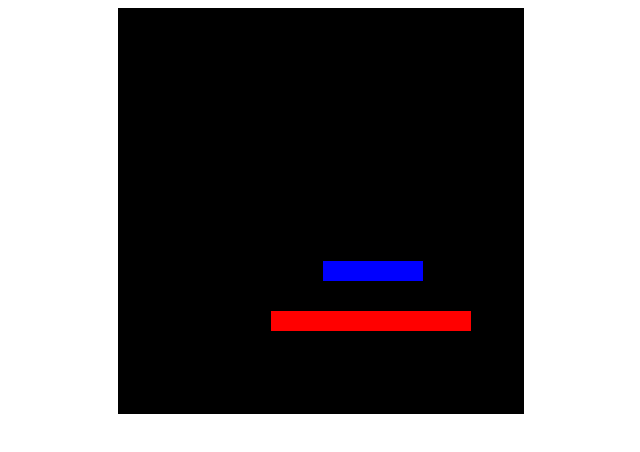
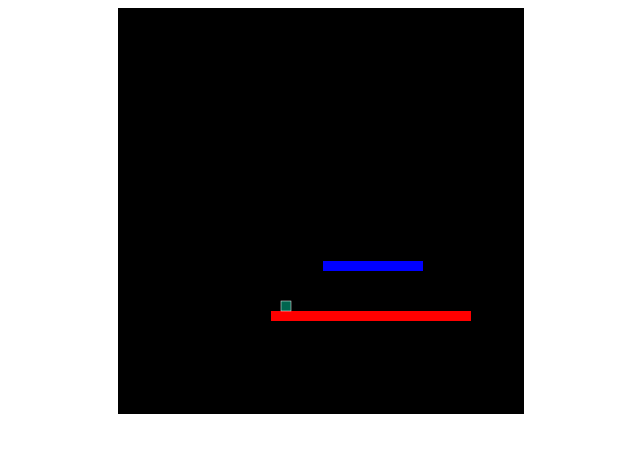
Before and after one commit to ctjprogramming/Walker.js, a plain HTML site: page index.html in a window 1280 px wide. Shown: the whole page, without its empty margins (319-959 px from the left). Drawn offline with Linux system fonts and the light colour scheme.

Commit message:
Added a player, input, and some basic physics

```diff
--- a/Walker.js
+++ b/Walker.js
@@ -2,7 +2,11 @@
 var canvas;
 var ctx;
 var platforms = [];
-
+var player;
+var keys = [];
+var left_key = 37,
+	right_key = 39;
+	space = 32;
 window.onload = main;
 
 function main(){
@@ -15,10 +19,16 @@ function main(){
 	gameloop();
 };
 var init = function(){
-	platforms.push(new Platform(150, 300, 200, 20));
-	platforms.push(new Platform(100, 250, 100, 20));
+	bindInput();
+
+	//Initialize Game Objects
+	platforms.push(new Platform(150, 300, 200, 10));
+	platforms.push(new Platform(100, 250, 100, 10));
 	platforms[1].color = "blue";
 	platforms[1].startMove();
+
+	//Place on the first platform
+	player = new Player(160, 290);
 };
 var gameloop = function(){
 	handleInput();
@@ -27,20 +37,34 @@ var gameloop = function(){
 	//hope for a 30fps loop
 	setTimeout(gameloop, 1000/30);
 };
+var bindInput = function(){
+	document.body.addEventListener("keydown", function (e) {
+	    keys[e.keyCode] = true;
+	});
+	document.body.addEventListener("keyup", function (e) {
+	    keys[e.keyCode] = false;
+	});
+}
 var handleInput = function(){
-	//This is where we handle input
+	if(keys[right_key])
+		player.move(1);
+	else if(keys[left_key])
+		player.move(-1);
+	if(keys[space])
+		player.jump();
 };
 var update = function(){
 	for(var i = 0; i < platforms.length; i++){
 		platforms[i].update();
 	}
+	player.update();
 };
-
 var draw = function(){
 	clearCanvas();
-	for(var i = 0; i < platforms.length; i++){
+	for(var i = 0; i < platforms.length; i++)
 		platforms[i].draw();
-	}
+
+	player.draw();
 };
 var clearCanvas = function(){
 	ctx.fillStyle = "black";
--- a/index.html
+++ b/index.html
@@ -3,6 +3,7 @@
 	<head>
 		<link rel="stylesheet" href="style.css">
 		<script type="text/javascript" src="platform.js"></script>
+		<script type="text/javascript" src="player.js"></script>
 	</head>
 	<body>
 		<div id="container">
--- /dev/null
+++ b/player.js
@@ -0,0 +1,96 @@
+function Player(x, y){
+	this.x = x;
+	this.y = y;
+	this.spawnX = x;
+	this.spawnY = y;
+};
+//Player is square, so size and width are both 5
+Player.prototype.size = 10;
+Player.prototype.velX = 0;
+Player.prototype.velY = 0;
+Player.prototype.friction = 0.95;
+Player.prototype.isJumping = false;
+Player.prototype.move = function(moveDir){
+	//LEFT  = -1
+	//RIGHT = 1
+	var speed = 3;
+	if(moveDir == 1){
+		if(this.velX < speed)
+			this.velX++;
+	}else if(moveDir == -1){
+		if(this.velX > -speed)
+			this.velX--;
+	}
+};
+Player.prototype.jump = function(){
+	if(this.isOnPlatform()){
+		this.velY = -12;
+		this.y-=1;
+		this.isJumping = true;
+	}
+};
+Player.prototype.update = function(){
+	this.velX *= this.friction;
+	this.x += this.velX;
+
+	if(!this.isOnPlatform())
+		this.applyGravity();
+	else{
+		var platform = this.getPlatformBelow();
+		if(platform.isMoving){
+			this.x += platform.moveSpeed * platform.moveDir;
+		}
+	}
+};
+Player.prototype.getPlatformBelow = function(){
+	if(this.isJumping)
+		return undefined;
+	var bottom = this.y + this.size;
+	for(var i = 0; i < platforms.length; i++){
+		if(platforms[i].y == bottom){
+			if(this.x + this.size > platforms[i].x && this.x < platforms[i].x + platforms[i].width){
+				return platforms[i];
+			}
+		}
+	}
+	return undefined;
+};
+Player.prototype.isOnPlatform = function(){
+	if(this.isJumping)
+		return false;
+	var bottom = this.y + this.size;
+	var buffer = 3;
+	for(var i = 0; i < platforms.length; i++){
+		if(platforms[i].y - buffer <= bottom && bottom <= platforms[i].y + buffer){
+			if(this.x + this.size > platforms[i].x && this.x < platforms[i].x + platforms[i].width){
+				this.y = platforms[i].y - this.size;
+				return true;
+			}
+		}
+	}
+	return false;
+};
+Player.prototype.applyGravity = function(){
+	var speed = 6;
+	if(this.velY < speed)
+		this.velY += 1 * this.friction;
+	this.y += this.velY;
+
+	if(this.velY > 0 && this.isJumping)
+		this.isJumping = false;
+	if(this.y > 400)
+		this.respawn();
+};
+Player.prototype.respawn = function(){
+	this.x = this.spawnX;
+	this.y = this.spawnY;
+	this.velX = 0;
+	this.velY = 0;
+}
+Player.prototype.draw = function(){
+	ctx.fillStyle = "#00654f";
+	ctx.fillRect(this.x, this.y, this.size, this.size);
+	ctx.strokeStyle = "white";
+	ctx.lineWidth = .5;
+	ctx.strokeRect(this.x, this.y, this.size, this.size);
+};
```
